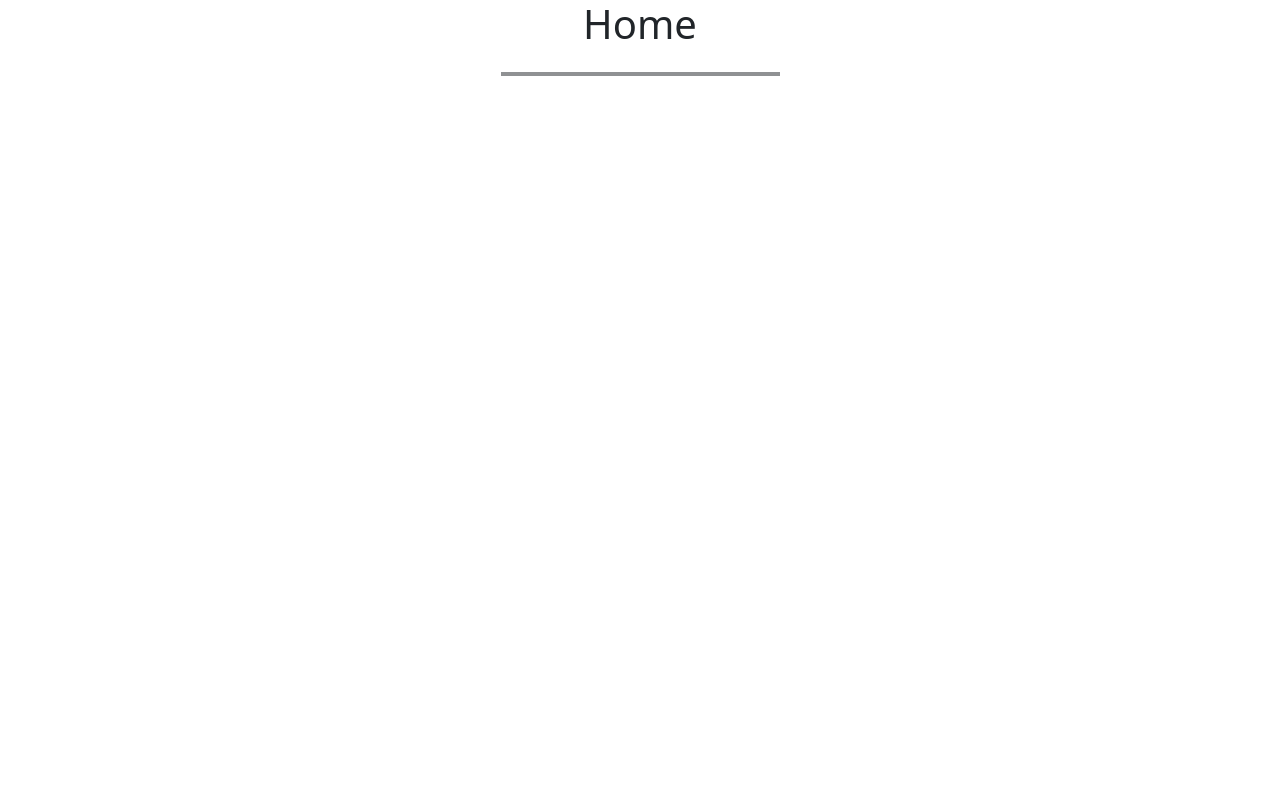
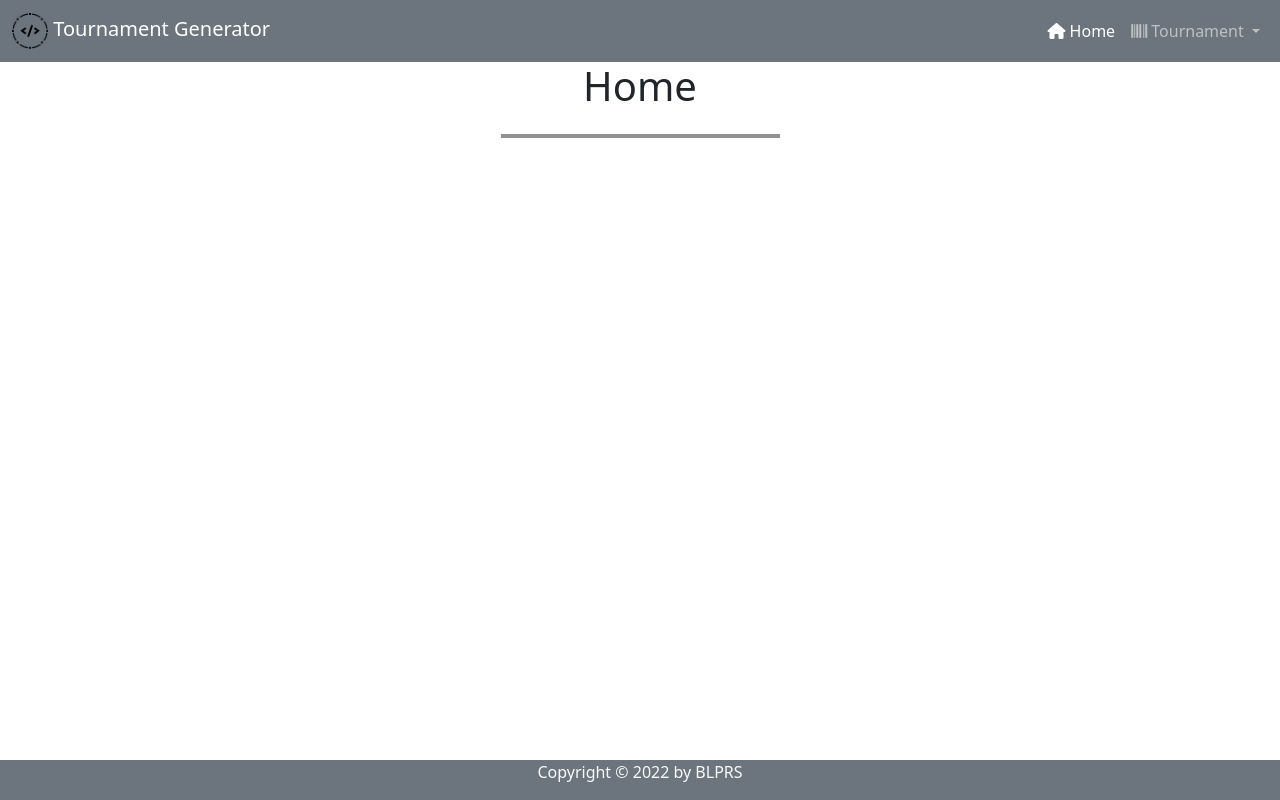
Before and after one commit to BLPRS/tournament-fe, an Angular app: page / in a window 1280 px wide. Built offline with nearby package versions, Linux system fonts and the light colour scheme.

Commit message:
Import header & footer to index

```diff
--- a/src/app/components/index/index.component.html
+++ b/src/app/components/index/index.component.html
@@ -1,6 +1,10 @@
+<app-header [title]="title"></app-header>
+
 <div class="container">
   <h1 class="text-center">{{ title }}</h1>
   <div class="d-flex justify-content-center">
     <hr class="border border-dark border-2 opacity-50 w-25" />
   </div>
 </div>
+
+<app-footer></app-footer>
--- a/src/app/components/index/index.module.ts
+++ b/src/app/components/index/index.module.ts
@@ -1,10 +1,12 @@
 import { NgModule } from "@angular/core";
 import { FormsModule } from "@angular/forms";
 import { BrowserModule } from "@angular/platform-browser";
+import { FooterModule } from "../footer/footer.module";
+import { HeaderModule } from "../header/header.module";
 import { IndexComponent } from "./index.component";
 
 @NgModule({
-  imports: [BrowserModule, FormsModule],
+  imports: [BrowserModule, FormsModule, HeaderModule, FooterModule],
   declarations: [IndexComponent],
   exports: [IndexComponent],
 })
```
